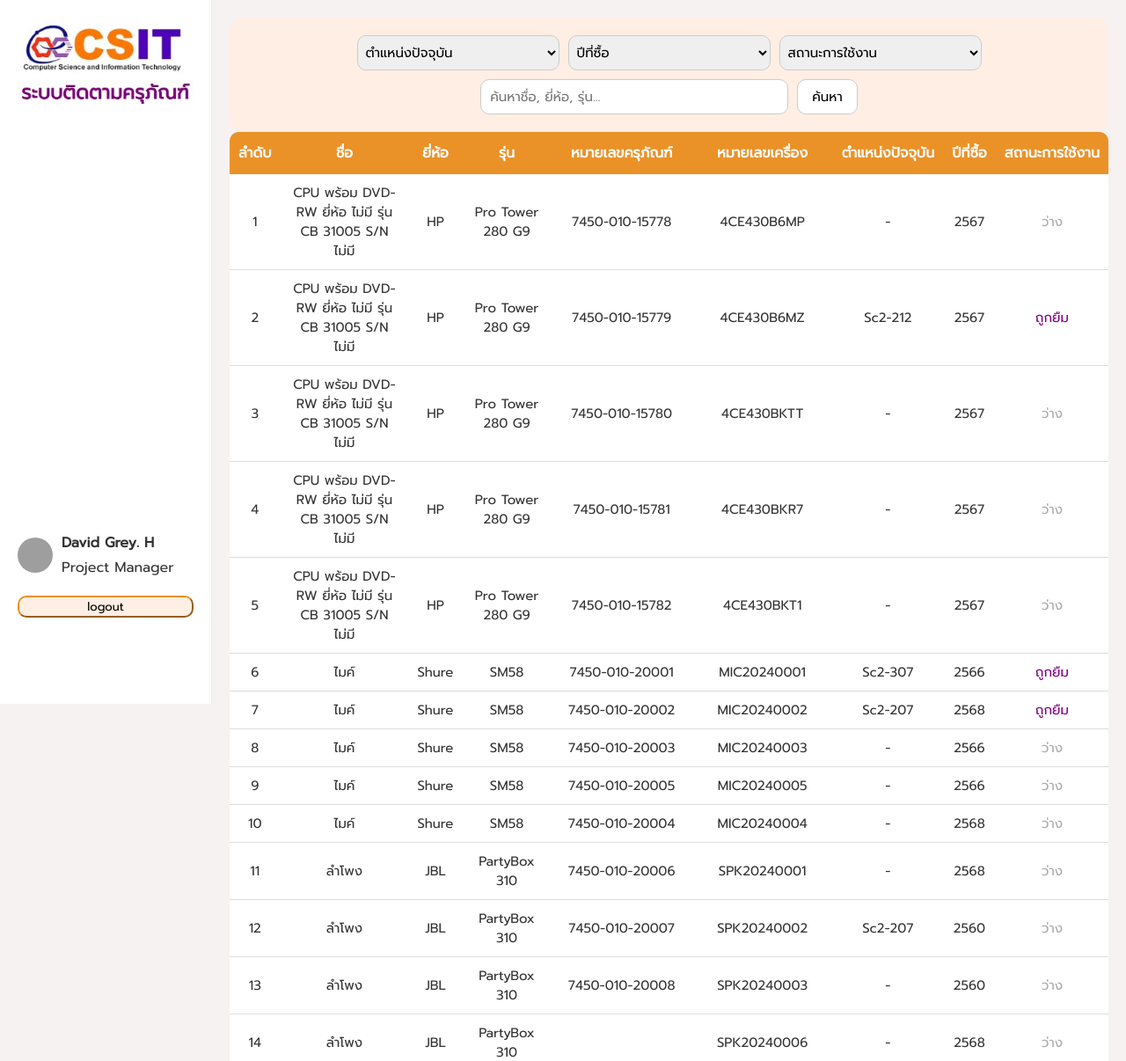
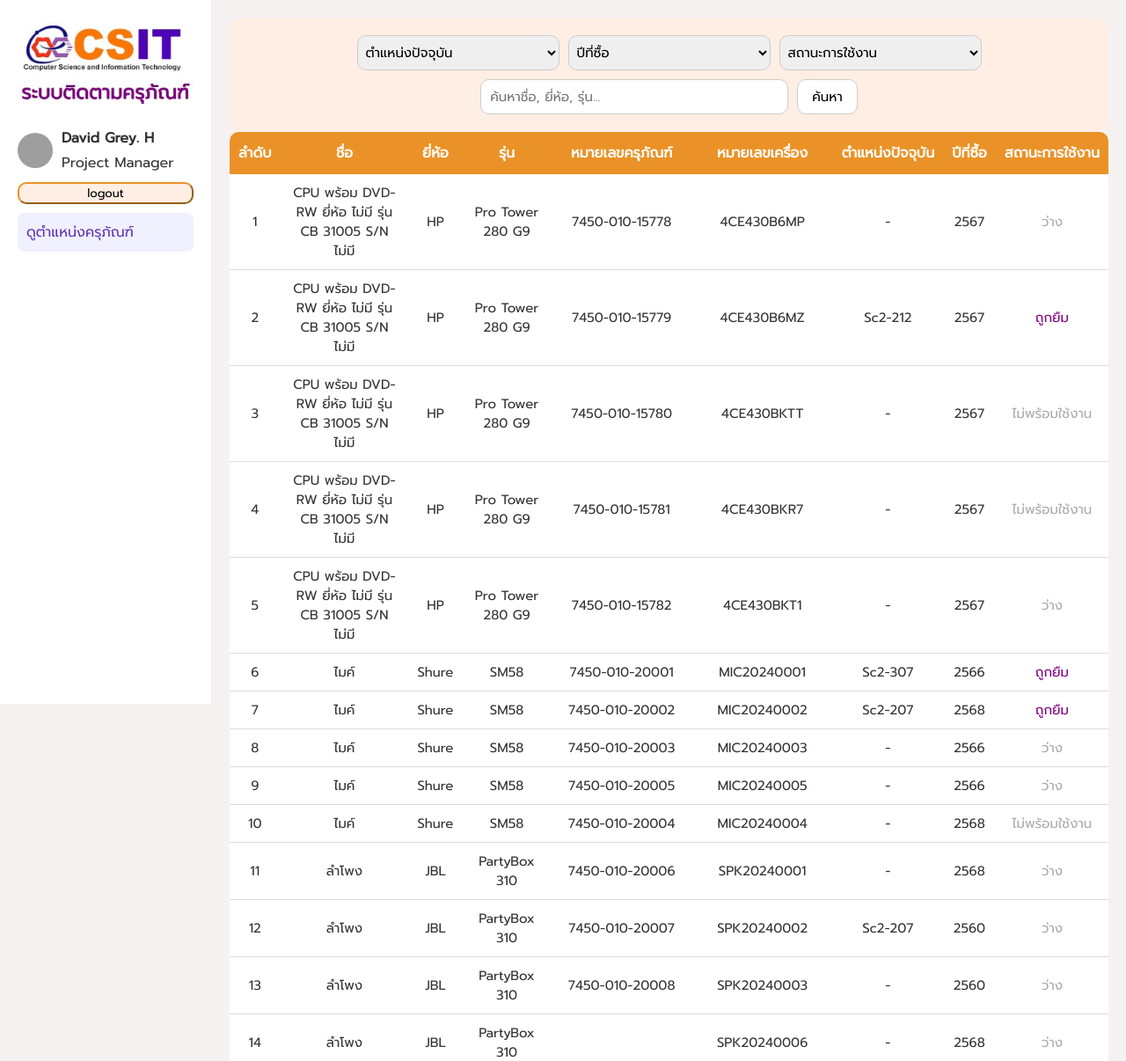
Before and after one commit to PiyathidaK145/SE, a PHP site: the page made by Department Personnel&staff/member.php in a window 1280 px wide. Shown: the top 1206 px of the page at 88% size. Run offline with PHP 8.4, Linux system fonts and the light colour scheme; data comes from the database, SQL or seed files in the repository; grey boxes are pictures that could not be loaded.

Commit message:
Update_mem

```diff
--- a/Department Personnel&staff/member.php
+++ b/Department Personnel&staff/member.php
@@ -32,10 +32,12 @@
     $status = mysqli_real_escape_string($conn, $_GET['status']);
 
     if ($status === 'Free') {
-        // กรณี Free ต้องรวมทั้ง status_of_use = 'Free' และ NULL
-        $where[] = "(b.status_of_use = 'Free' OR b.status_of_use IS NULL)";
-    } else {
-        $where[] = "b.status_of_use = '$status'";
+        // ✅ เพิ่มเงื่อนไขไม่เอา Broken หรือ Damaged
+        $where[] = "( (b.status_of_use = 'Free' OR b.status_of_use IS NULL) AND d.condition_of_use = 'Working' )";
+    } elseif ($status === 'Borrowed') {
+        $where[] = "b.status_of_use = 'Borrowed'";
+    } elseif ($status === 'Unavailable') {
+        $where[] = "(d.condition_of_use IN ('Broken', 'Damaged'))";
     }
 }
 
@@ -50,6 +52,7 @@
     d.durable_articles_number,
     d.`serial number`,
     d.year_of_purchase,
+    d.condition_of_use,
     r.number,
     b.status_of_use,
     b.time_borrow,
@@ -100,6 +103,7 @@
         </div>
         <ul class="menu">
             <button class="logout">logout</button>
+            <li class="active">ดูตำแหน่งครุภัณฑ์</li>
         </ul>
     </div>
 
@@ -127,7 +131,14 @@
                     <?php
                     $count = 1;
                     while ($row = mysqli_fetch_assoc($result)) {
-                        $status_display = $row['status_of_use'] === 'Borrowed' ? 'ถูกยืม' : 'ว่าง';
+                        if ($row['status_of_use'] === 'Borrowed') {
+                            $status_display = 'ถูกยืม';
+                        } elseif (in_array($row['condition_of_use'], ['Broken', 'Damaged'])) {
+                            $status_display = 'ไม่พร้อมใช้งาน';
+                        } elseif ($row['condition_of_use'] === 'Working') {
+                            $status_display = 'ว่าง';
+                        }
+
                         $modalId = "modal_" . $row['durable_articles_id']; // สร้าง ID เฉพาะของ modal
                         $Date = empty($row['time_borrow']) ? '-' : ($row['time_borrow']);
                         $borrower = $row['academic_ranks'] . $row['first_name'] . " " . $row['last_name'];
--- a/connet/connect.php
+++ b/connet/connect.php
@@ -1,8 +1,8 @@
 <?php
     $servername = "localhost";
     $username = "root";
-    $password = "123456";
-    $dbname = "sys_durable_articles";
+    $password = "1234";
+    $dbname = "se";
 
     // Create connection
     $conn = mysqli_connect($servername, $username, $password, $dbname);
--- a/css/style_mem.css
+++ b/css/style_mem.css
@@ -65,7 +65,7 @@
 
   .logo {
     color: purple;
-    margin-bottom: 480px;
+    margin-bottom: 20px;
 
   }
   .logo h2 {
@@ -77,7 +77,7 @@
   .profile {
     display: flex;
     align-items: center;
-    margin-bottom: 10px;
+    margin-bottom: 5px;
   }
 
   .profile img {
@@ -92,7 +92,8 @@
   .logout {
     display: flex;
     align-items: center;
-    margin-top: 20px;
+    margin-top: 10px;
+    margin-bottom: 10px;
     width: 100%;
     height: 25px;
     justify-content: center;
```
Also changed, not shown: Department Personnel&staff/flutter.php (+5 -3 lines).
